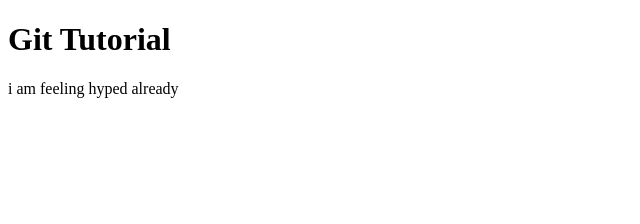
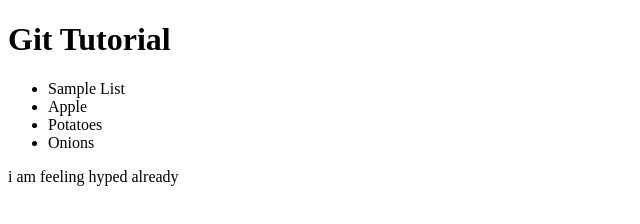
Before and after one commit to codecharlan/git-code, a plain HTML site: page index.html in a window 1280 px wide. Shown: the whole page, without its empty margins (0-640 px from the left). Drawn offline with Linux system fonts and the light colour scheme.

Commit message:
Added List Item

```diff
--- a/index.html
+++ b/index.html
@@ -8,6 +8,12 @@
 </head>
 <body>
 <h1>Git Tutorial</h1>
+<ul>
+    <li>Sample List</li>
+    <li>Apple</li>
+    <li>Potatoes</li>
+    <li>Onions</li>
+</ul>
 <p>i am feeling hyped already</p>
 </body>
 </html>
```
